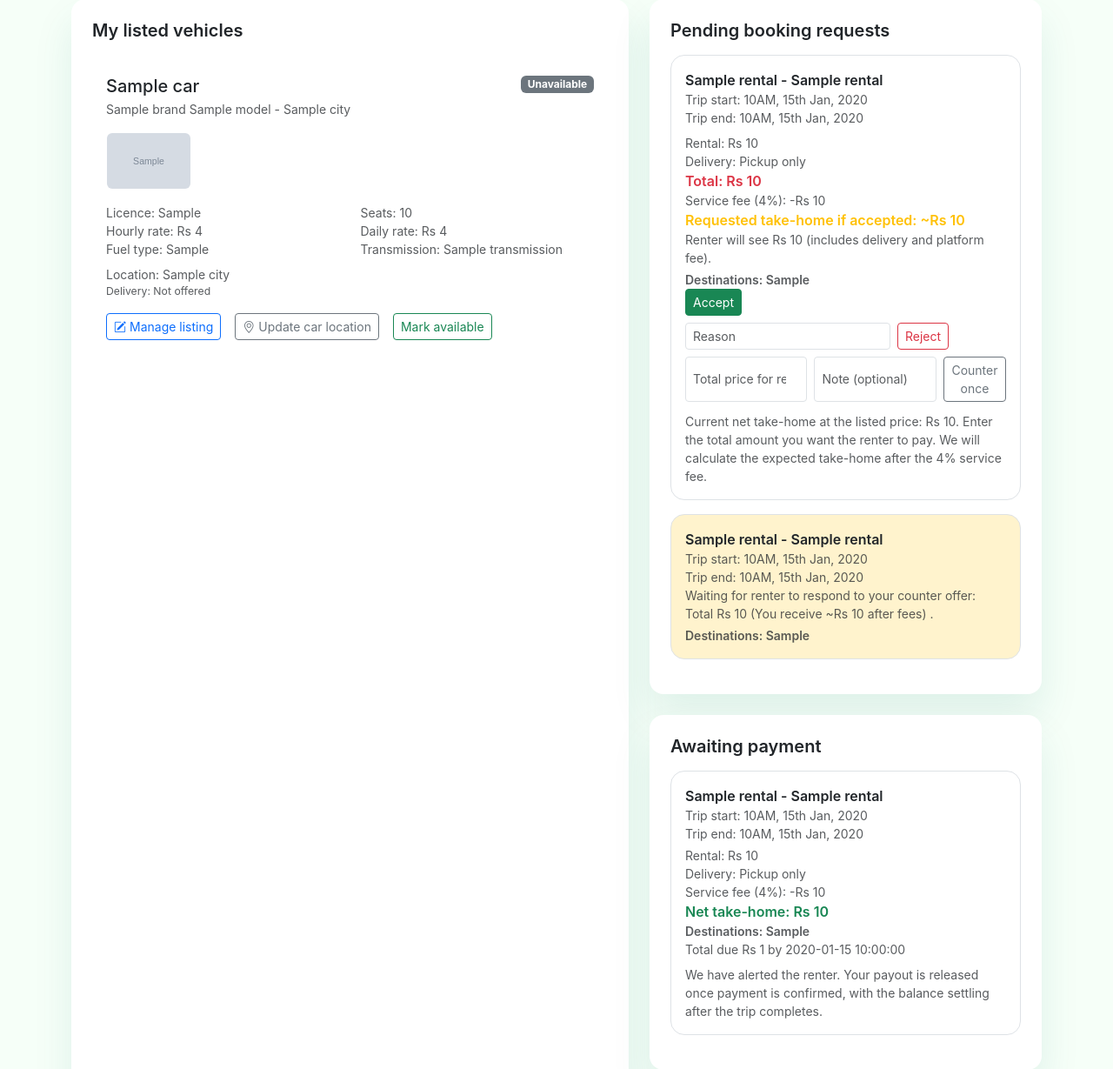
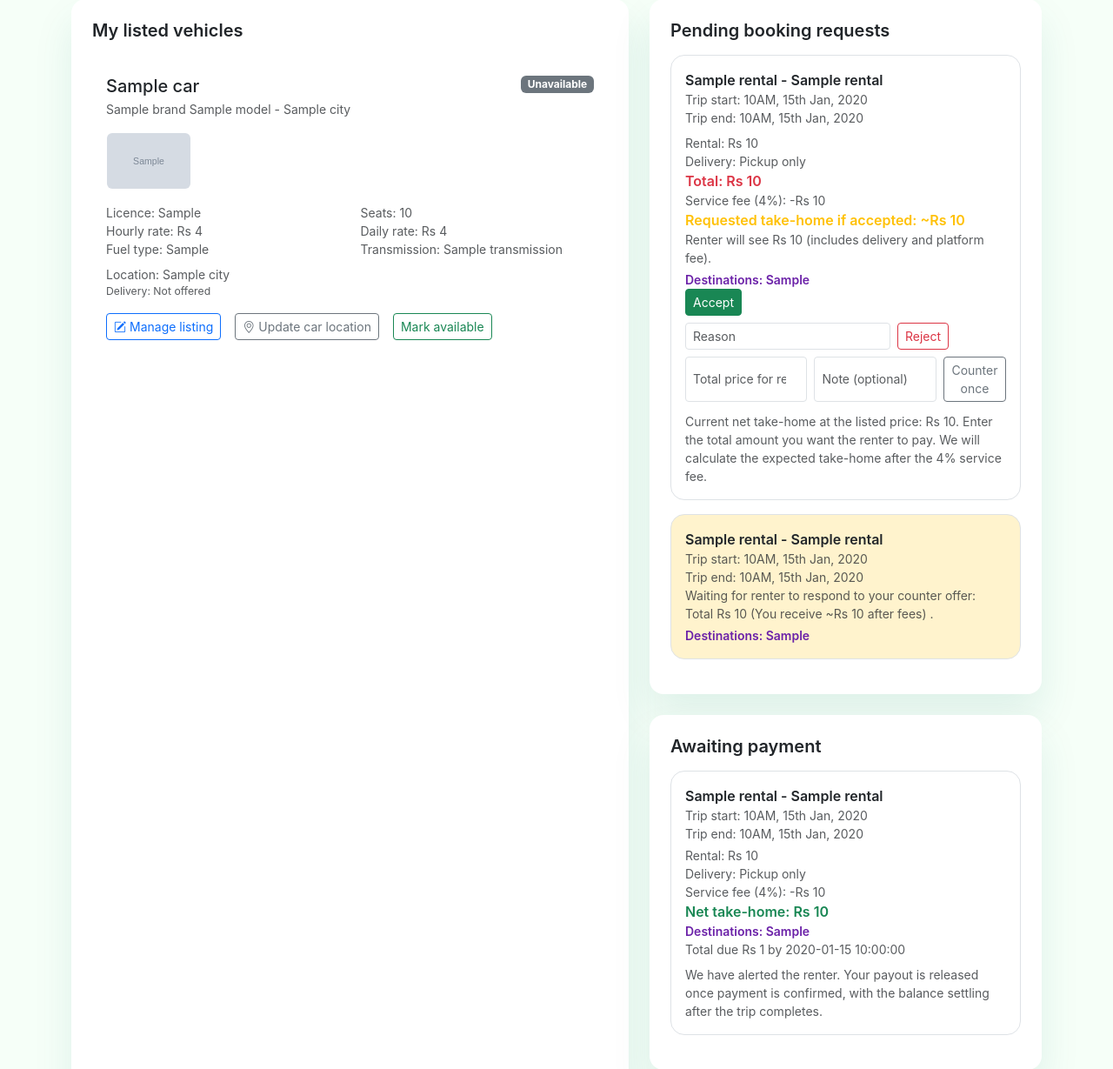
Before and after one commit to durlavdhadumia-beginner/Self-drive, a Flask app: template templates/owner_cars.html in a window 1280 px wide. Shown: the part 398-1627 px from the top of the page at 87% size. Run offline with Flask 3, Linux system fonts and the light colour scheme; the template is opened without the code that fills it: most values are stand-ins (such as "Sample title", 1, 10 or a date in 2020); grey boxes marked "Sample" are stand-in pictures.

Commit message:
Tint destination labels purple for host cards

```diff
--- a/templates/owner_cars.html
+++ b/templates/owner_cars.html
@@ -211,7 +211,7 @@
                                         <div class="text-muted small">Delivery to {{ delivery_label }}{% if rental['delivery_distance_km'] %} &bull; ~{{ rental['delivery_distance_km']|round(1) }} km{% endif %}</div>
                                     {% endif %}
                                     {% if rental['trip_destinations_list'] %}
-                                        <div class="text-muted small mt-1 fw-semibold">Destinations: {{ rental['trip_destinations_list']|join(', ') }}</div>
+                                        <div class="small mt-1 fw-semibold" style="color:#6b21a8;">Destinations: {{ rental['trip_destinations_list']|join(', ') }}</div>
                                     {% endif %}
                                     {% if rental['delivery_type'] == 'delivery' and rental['delivery_latitude'] is not none and rental['delivery_longitude'] is not none %}
                                         <div class="rounded-4 border overflow-hidden mt-3 mb-3 owner-request-map" data-owner-request-map
@@ -261,7 +261,7 @@
                                         {% endif %}.
                                     </div>
                                     {% if rental['trip_destinations_list'] %}
-                                        <div class="text-muted small mt-1 fw-semibold">Destinations: {{ rental['trip_destinations_list']|join(', ') }}</div>
+                                        <div class="small mt-1 fw-semibold" style="color:#6b21a8;">Destinations: {{ rental['trip_destinations_list']|join(', ') }}</div>
                                     {% endif %}
                                     {% if rental['delivery_type'] == 'delivery' and rental['delivery_latitude'] is not none and rental['delivery_longitude'] is not none %}
                                         <div class="rounded-4 border overflow-hidden mt-3 owner-request-map" data-owner-request-map
@@ -309,7 +309,7 @@
                                         </div>
                                     {% endif %}
                                     {% if rental['trip_destinations_list'] %}
-                                        <div class="text-muted small fw-semibold">Destinations: {{ rental['trip_destinations_list']|join(', ') }}</div>
+                                        <div class="small fw-semibold" style="color:#6b21a8;">Destinations: {{ rental['trip_destinations_list']|join(', ') }}</div>
                                     {% endif %}
                                     <div class="text-muted small mb-2">Total due Rs {{ rental['total_amount']|round(2) }} by {{ rental['payment_due_at'] or 'n/a' }}</div>
                                     <div class="text-muted small">We have alerted the renter. Your payout is released once payment is confirmed, with the balance settling after the trip completes.</div>
```
